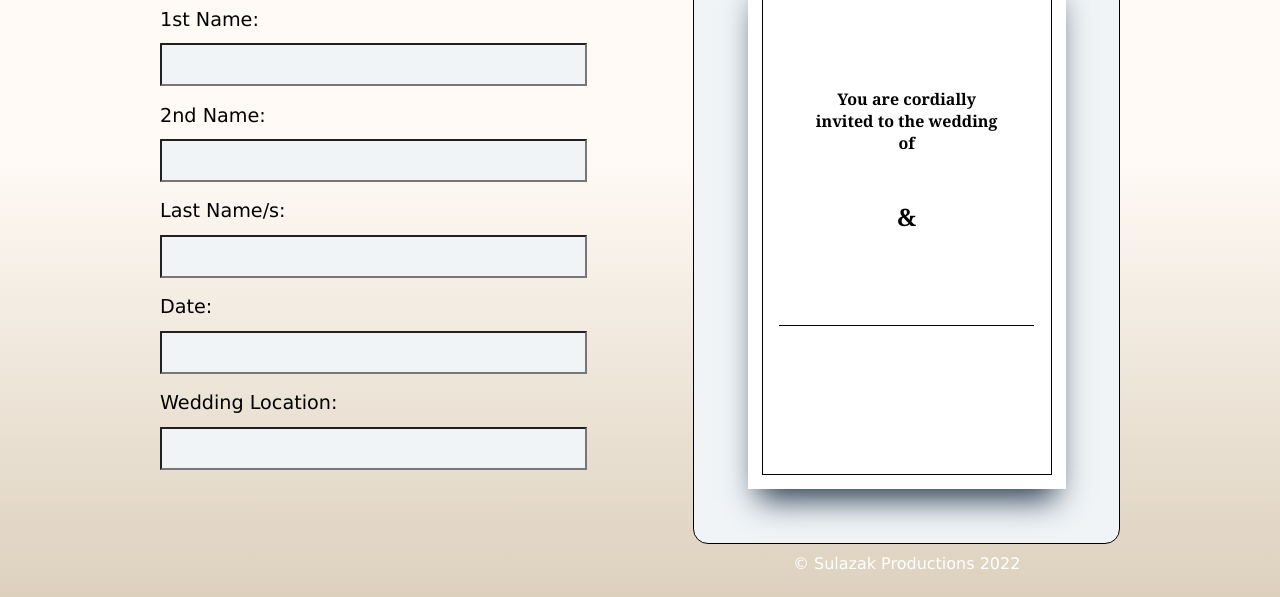
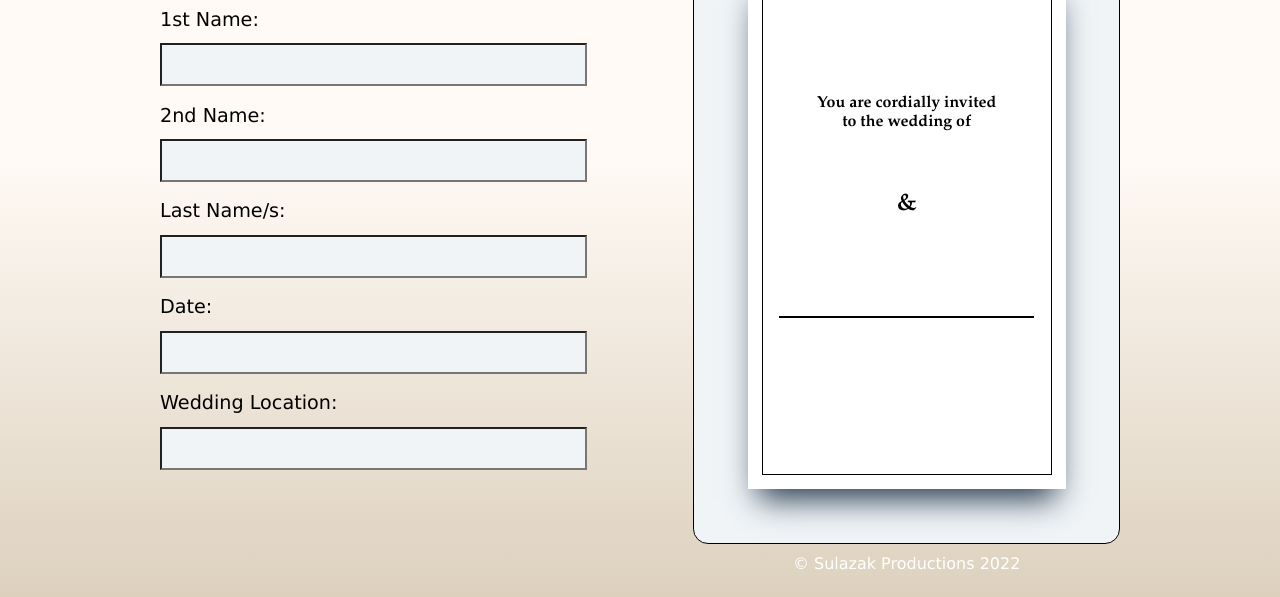
Before and after one commit to shanejklz/finalassignment, a plain HTML site: page index.html in a window 1280 px wide. Shown: the part 203-800 px from the top of the page. Drawn offline with Linux system fonts and the light colour scheme.

Commit message:
Fonts and final update

```diff
--- a/styles.css
+++ b/styles.css
@@ -179,6 +179,11 @@ footer {
 
 /* Display style specifics */
 
+@font-face {
+    font-family: Garamond ;
+    src: url(./fonts/eb-garamond-v26-latin-regular.woff);
+}
+
 .displayStyle1 {
   outline: 1px solid black;
   outline-offset: -15px;
@@ -186,13 +191,18 @@ footer {
 
 .displayStyle1 div {
   background-color: white;
-  font-family: Georgia, Times, "Times New Roman", serif;
+  font-family: Garamond;
   font-size: x-large;
   font-weight: bold;
 }
 
 .displayStyle1 #displayLastName {
-  border-bottom: 1px solid #000;
+  border-bottom: 2px solid #000;
+}
+
+@font-face {
+    font-family: Chopin;
+    src: url(./fonts/ChopinScript.woff);
 }
 
 .displayStyle2 {
@@ -202,7 +212,7 @@ footer {
 }
 
 .displayStyle2 div {
-  font-family: cursive;
+  font-family: Chopin;
   font-size: xx-large;
   font-weight: bold;
 }
@@ -215,11 +225,11 @@ footer {
 
 .displayStyle2 #displayInviteSentence {
   font-size: x-large;
-  border-top: 1px solid black;
+  border-top: 2px solid black;
 }
 
 .displayStyle2 #displayFirstName {
-  border-top: 1px solid black;
+  border-top: 2px solid black;
 }
 
 .displayStyle2 #displayLastName {
```
Also changed, not shown: fonts/ChopinScript.woff (added), fonts/eb-garamond-v26-latin-regular.woff (added).
